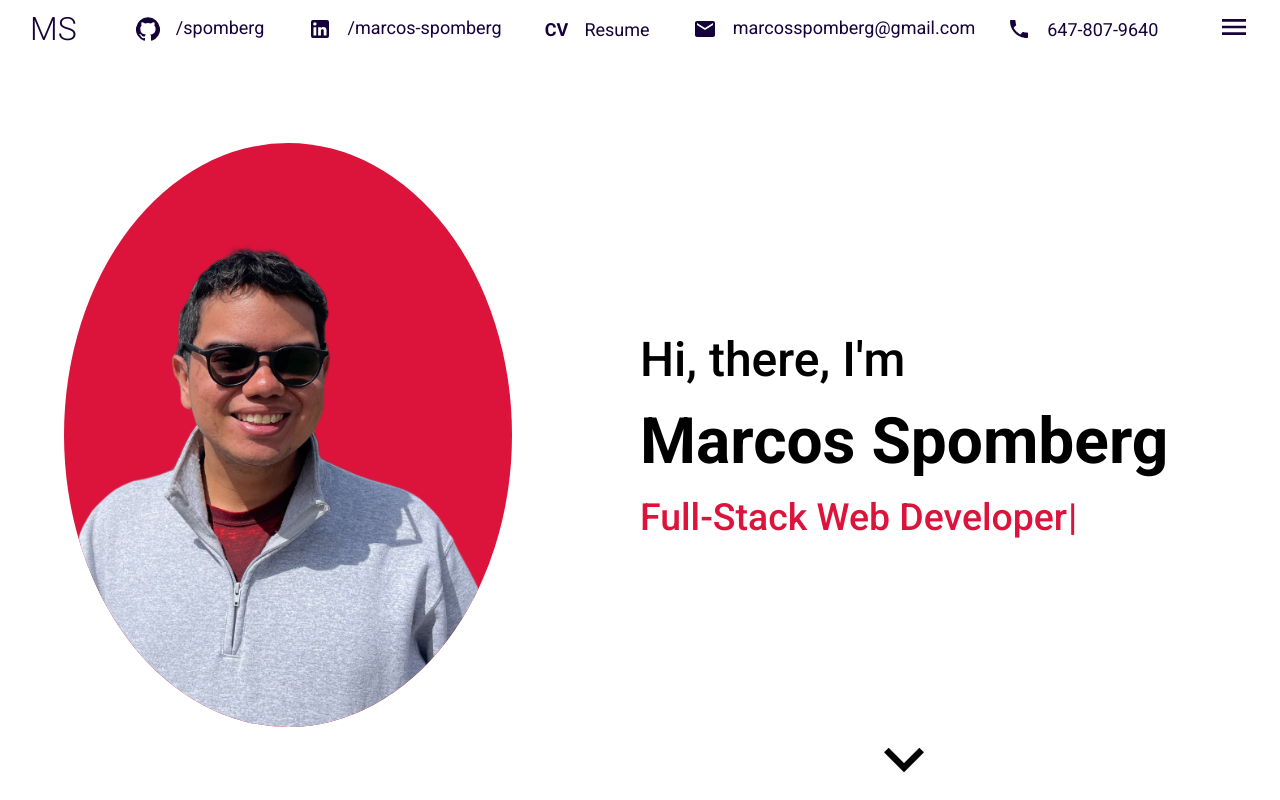
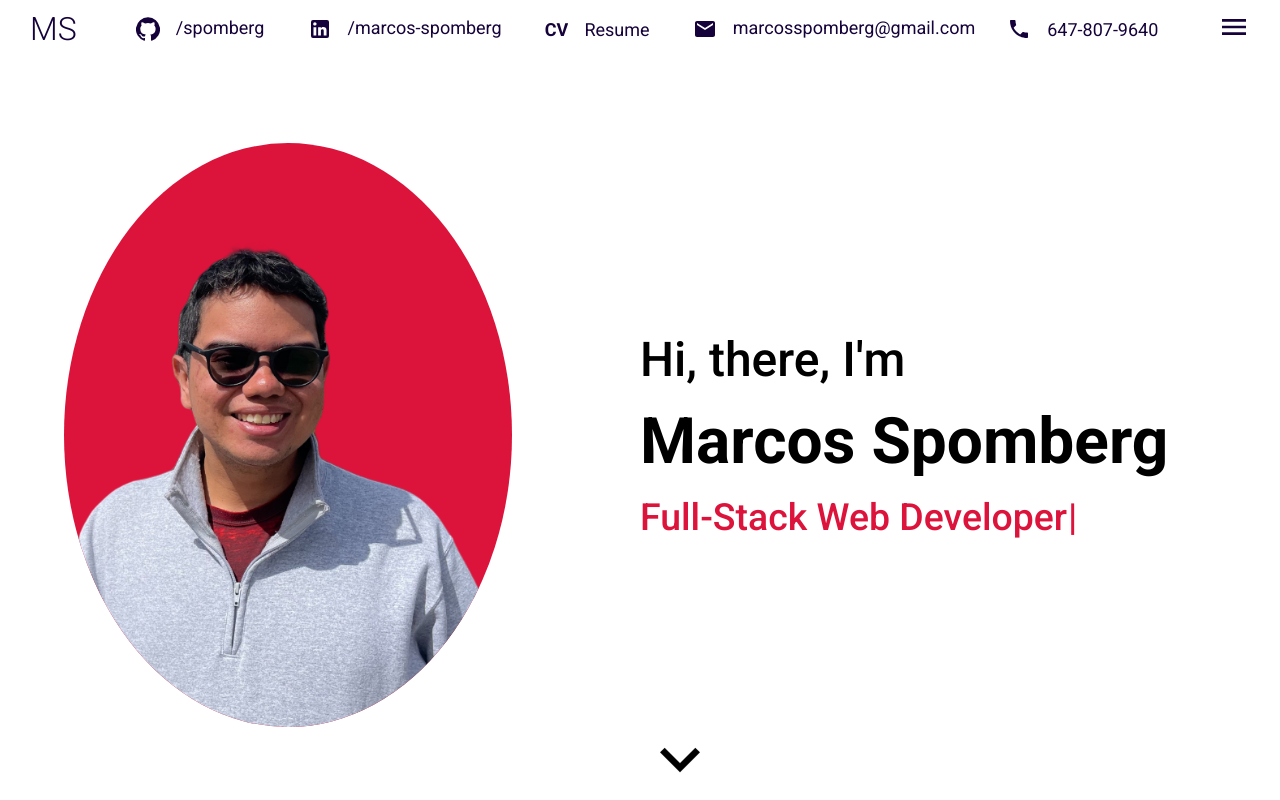
Before and after one commit to spomberg/portfolio, a React (Create React App) app: page / in a window 1280 px wide. Built offline with nearby package versions, Linux system fonts and the light colour scheme.

Commit message:
Centralize down arrow

```diff
--- a/src/components/intro/intro.scss
+++ b/src/components/intro/intro.scss
@@ -61,7 +61,6 @@
       position: absolute;
       bottom: 0%;
       color: inherit;
-      left: 35%;
       overflow: hidden;
 
       .downArrow {
```
